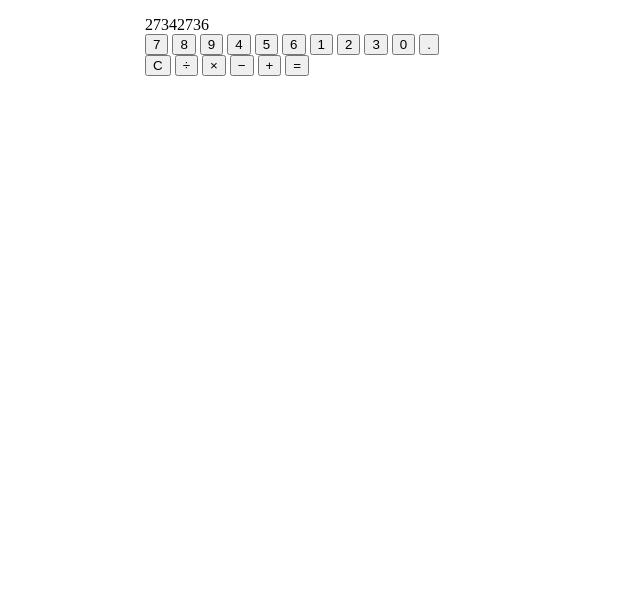
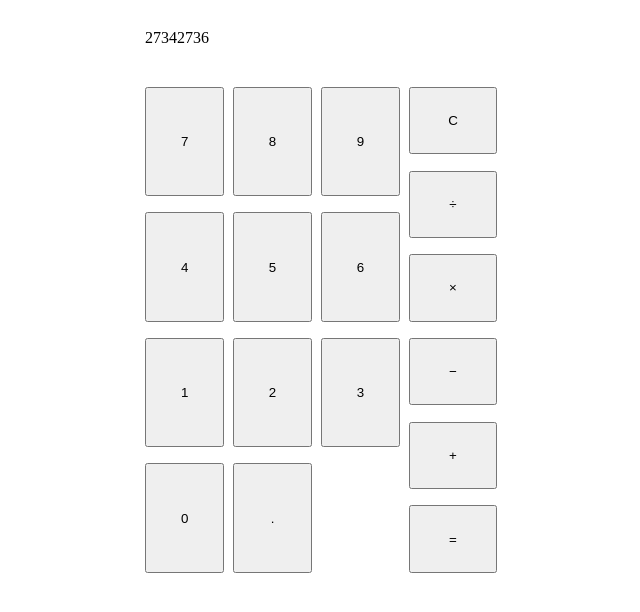
Before and after one commit to tg0xff/calculator, a plain HTML site: page index.html in a window 1280 px wide. Shown: the whole page, without its empty margins (319-959 px from the left). Drawn offline with Linux system fonts and the light colour scheme.

Commit message:
Set up a calculator-like flex layout

```diff
--- a/style.css
+++ b/style.css
@@ -10,4 +10,38 @@ body {
   max-width: 22rem;
   min-height: 34rem;
   margin: 1rem auto 0;
+  padding: 1%;
+  display: flex;
+  flex-direction: column;
 }
+
+.screen-root {
+  flex: 1 1;
+}
+
+.buttons-root {
+  flex: 9 9;
+  display: flex;
+}
+
+.buttons-numbers {
+  flex: 3 3;
+  display: flex;
+  flex-wrap: wrap;
+  gap: 3.3333333%;
+}
+
+.buttons-numbers > * {
+  flex: 0 0 30%;
+}
+
+.buttons-operators {
+  flex: 1 1;
+  display: flex;
+  flex-direction: column;
+  gap: 3.3333333%;
+}
+
+.buttons-operators > * {
+  flex: 1 1;
+}
```
